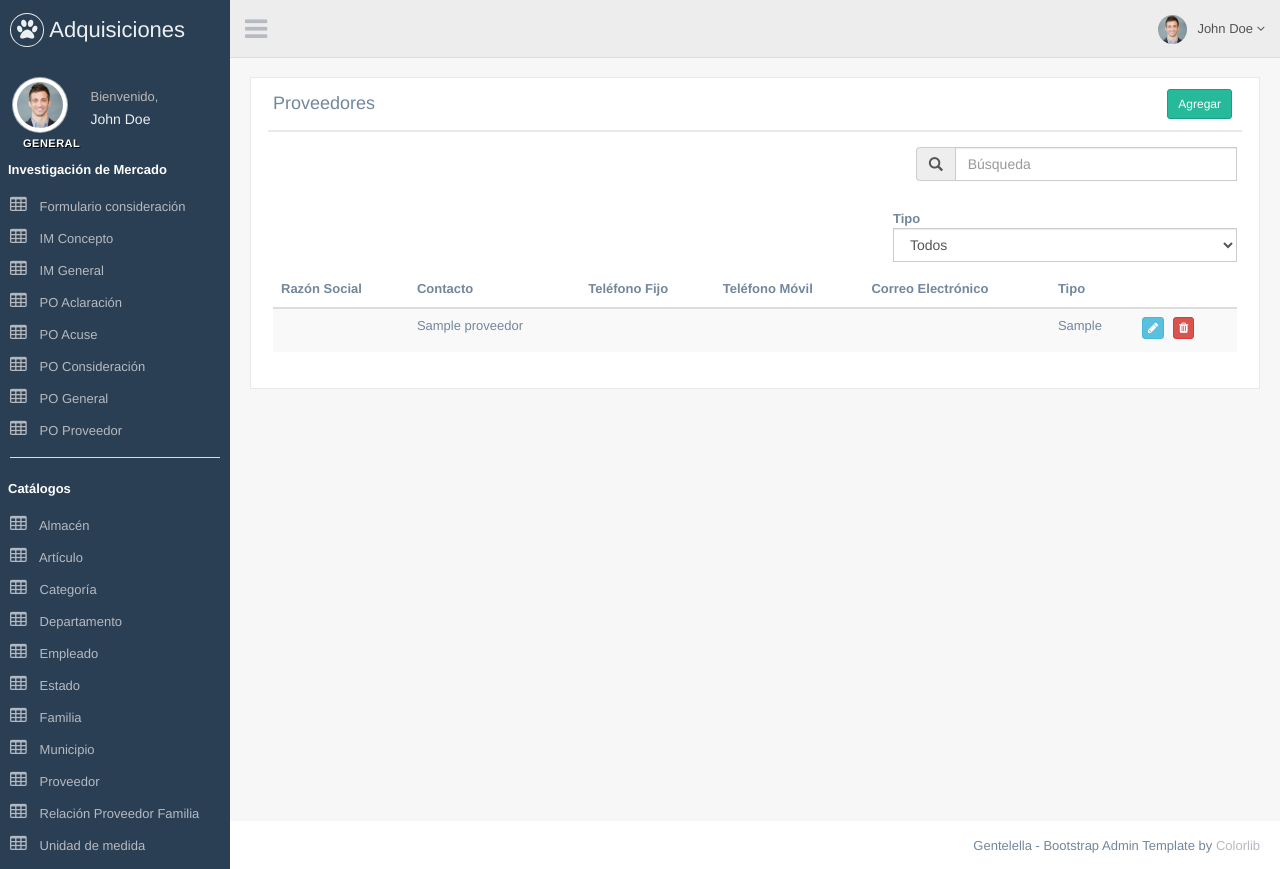
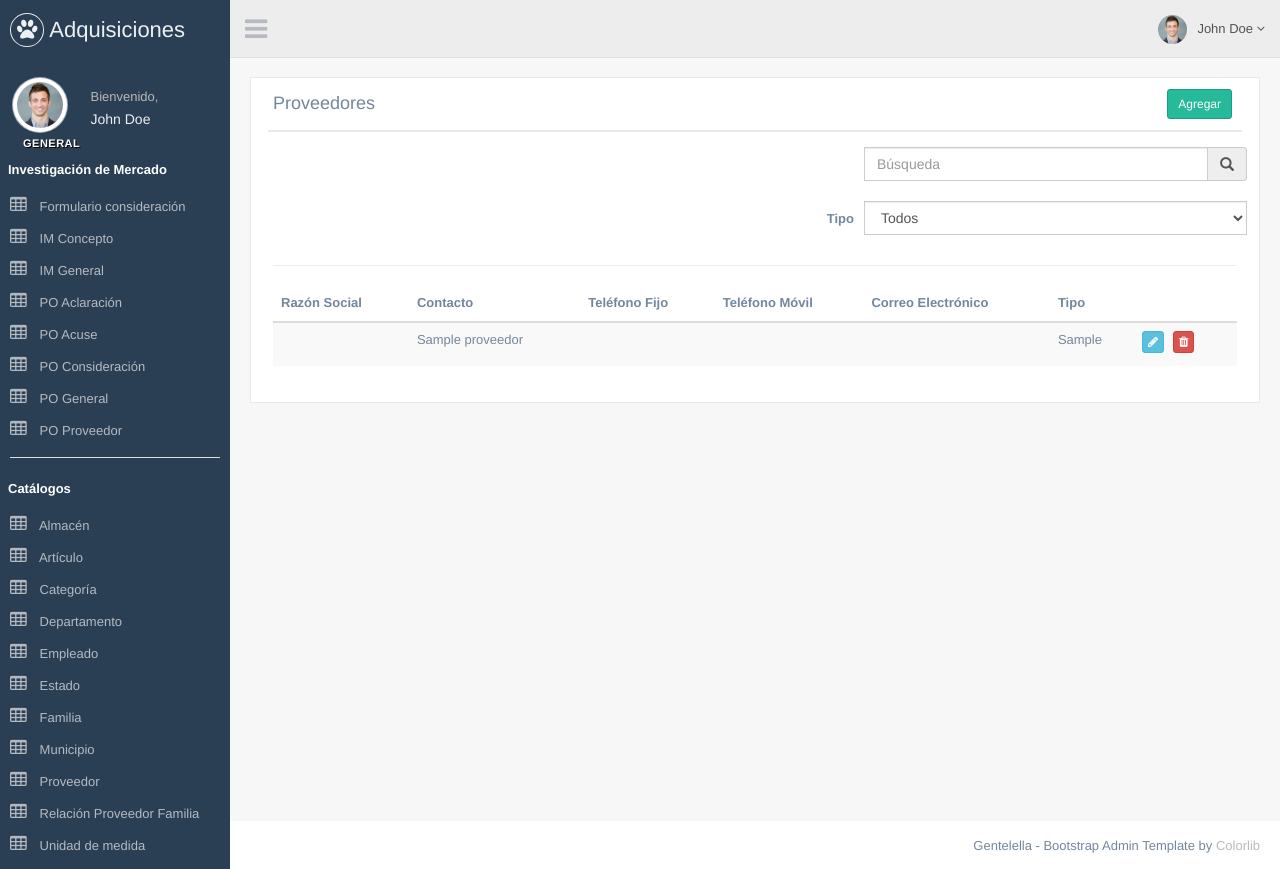
Before and after one commit to ruben-barraza/adquisiciones, a CodeIgniter app: page /database/index.php/proveedor/index in a window 1280 px wide. Shown: the top 869 px of the page. Run offline with CodeIgniter, Linux system fonts and the light colour scheme; tables that the repository leaves empty or names only in its code hold one stand-in row (values such as "Sample post"); data that the repository does not hold is empty; some libraries are stand-ins or nearby versions.

Commit message:
Labels y selects ordenadas
En proveedores/index

```diff
--- a/application/views/proveedor/index.php
+++ b/application/views/proveedor/index.php
@@ -3,9 +3,7 @@
 <script src="http://code.jquery.com/ui/1.10.2/jquery-ui.js"></script>
 
 
-<style>
 
-</style>
 
 <div class="row">
   	<div class="col-md-12 col-sm-12 col-xs-12">
@@ -21,19 +19,19 @@
             <div class="x_content">
             	<form action="" class="form-horizontal">
 
+					<div class="container">
+						<div class="row">
+							<form class="form-horizontal">
 								<div class="form-group">
-						<div class="col-md-4 input-group pull-right">
+									<div class="input-group">
+										<input type="text" name="busqueda" id="search" style="width: 344px" placeholder="Búsqueda" class="form-control pull-right" id="busqueda"/>
 										<span class="input-group-addon">
 											<i class="glyphicon glyphicon-search"></i>
 										</span>
-							<input type="text" name="busqueda" id="search" placeholder="Búsqueda" class="form-control" id="busqueda"/>
-
 									</div>
 								</div>
-
-					<div class="form-group pull-right">
-						<label for="tipo" class="control-label">Tipo</label>
-						<select name="tipo" id="tipoProveedor" style="width: 344px" class="form-control">
+								<div class="form-group">
+									<select name="tipo" id="tipoProveedor" style="width: 383px" class="form-control pull-right">
 										<option value="todos">Todos</option>
 										<?php
 											$tipo_values = array(
@@ -47,14 +45,10 @@
 											}
 										?>
 									</select>
+									<label for="tipo" class="control-label col-sm-2 pull-right">Tipo</label>
 								</div>
-					<br />
-					<br />
-					<br />
-					<div class="familiaOcultar B pull-right">
-						<div class="form-group">
-							<label for="idFamilia" class="control-label">Familia</label>
-							<select id="idFamilia" style="width: 344px" name="idFamilia" class="form-control">
+								<div class="form-group familiaOcultar B">
+									<select name="idFamilia" id="idFamilia" style="width: 383px" class="form-control pull-right">
 										<option value="0">Seleccione</option>
 										<?php
 											foreach ($familias as $i) {
@@ -62,12 +56,13 @@
 											}
 										?>
 									</select>
+									<label for="idFamilia" class="control-label col-sm-2 pull-right">Familia</label>
+								</div>
+							</form>
 						</div>
 					</div>
-
-
             	</form>
-
+				<hr />
   				<table id="table" class="table table-striped">
 				    <thead>
 						<tr>
```
Lines whose indentation alone changed are shown as unchanged.
